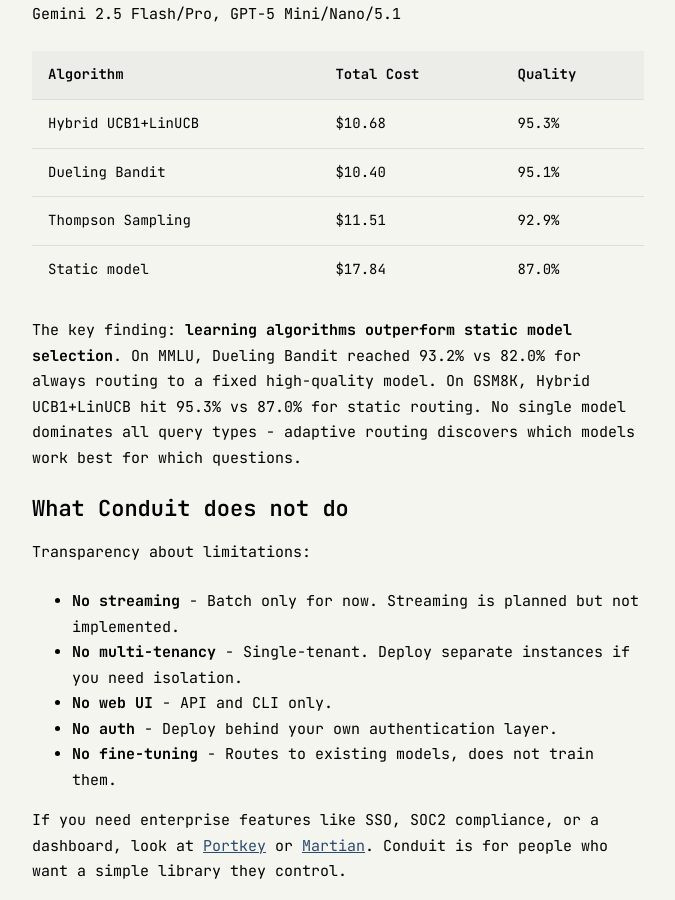
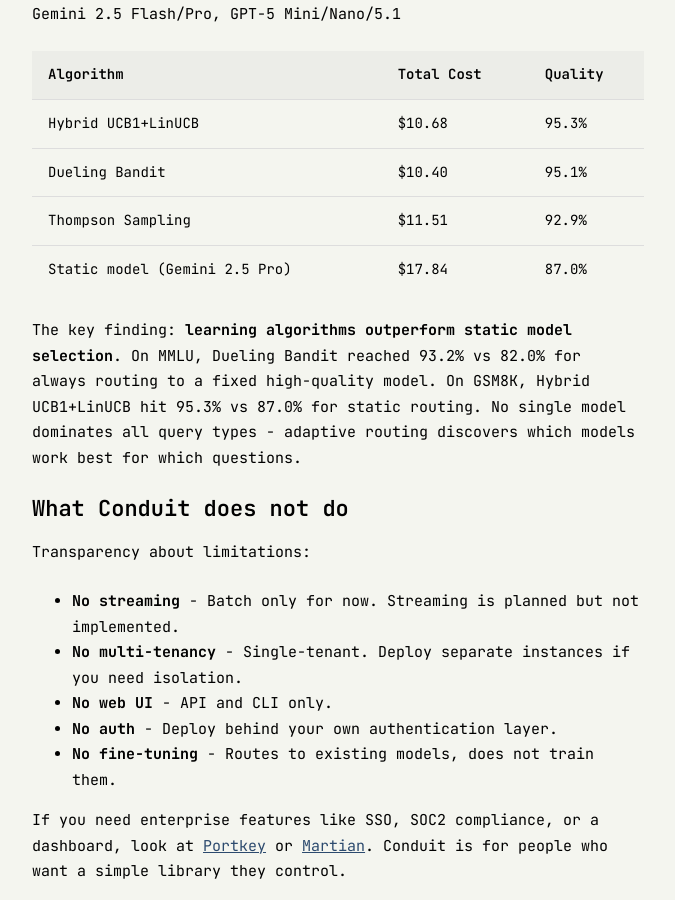
Before and after one commit to ashita-ai/ashita-ai.github.io, a Jekyll site: the page built from _posts/2025-01-08-introducing-conduit.md, in a window 1280 px wide and 900 px high, scrolled down 2711 px. Shown: the whole window, without its empty margins (302-977 px from the left). Built offline with Jekyll 4.4.1, drawn with Linux system fonts in a browser that asks for light colours.

Commit message:
Note Gemini 2.5 Pro as static model for GSM8K

```diff
--- a/_posts/2025-01-08-introducing-conduit.md
+++ b/_posts/2025-01-08-introducing-conduit.md
@@ -83,7 +83,7 @@
 | Hybrid UCB1+LinUCB | $10.68 | 95.3% |
 | Dueling Bandit | $10.40 | 95.1% |
 | Thompson Sampling | $11.51 | 92.9% |
-| Static model | $17.84 | 87.0% |
+| Static model (Gemini 2.5 Pro) | $17.84 | 87.0% |
 
 The key finding: **learning algorithms outperform static model selection**. On MMLU, Dueling Bandit reached 93.2% vs 82.0% for always routing to a fixed high-quality model. On GSM8K, Hybrid UCB1+LinUCB hit 95.3% vs 87.0% for static routing. No single model dominates all query types - adaptive routing discovers which models work best for which questions.
 
```
